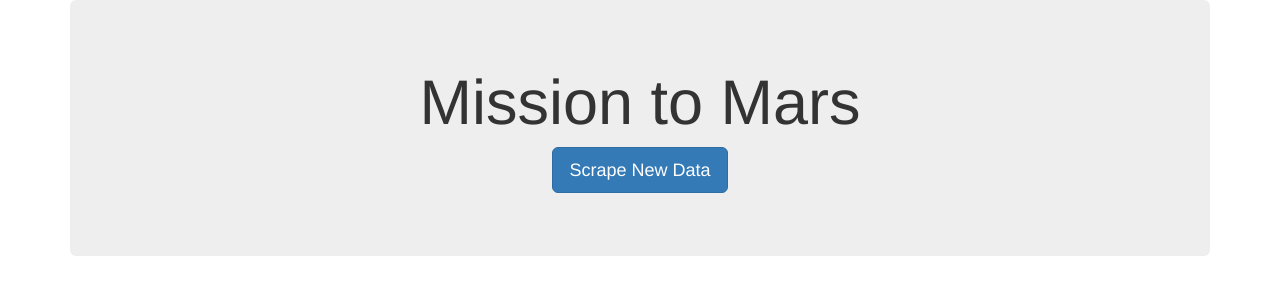
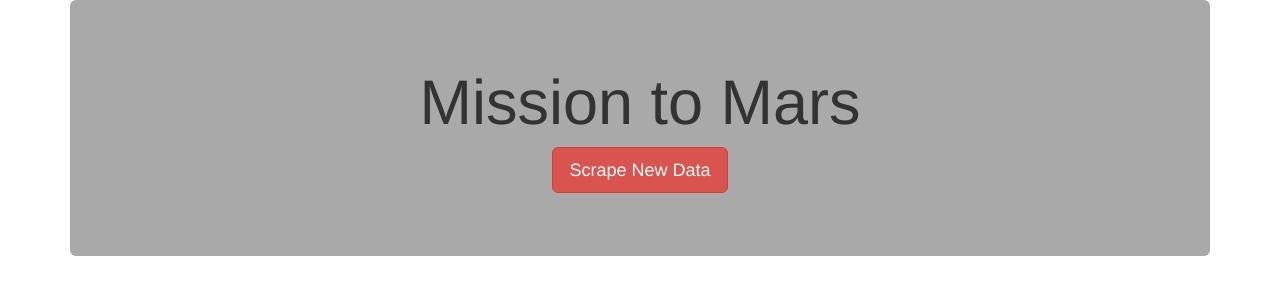
Before and after one commit to B-Stanley-0316/Mission-to-Mars, a Python web app: template templates/index.html in a window 1280 px wide. Shown: the top 287 px of the page. Run offline with Jinja, Linux system fonts and the light colour scheme; the template is opened without the code that fills it, so the values that code supplies are empty; some libraries are stand-ins or nearby versions.

Commit message:
Adding Challenge Data

```diff
--- a/templates/index.html
+++ b/templates/index.html
@@ -13,15 +13,15 @@
   <body>
     <div class="container">
       <!-- Add Jumbotron to Header -->
-      <div class="jumbotron text-center">
+      <div class="jumbotron text-center" style="background-color:darkgrey">
         <h1>Mission to Mars</h1>
         <!-- Add a button to activate scraping script -->
-        <p><a class="btn btn-primary btn-lg" href="http://127.0.0.1:5000/scrape" role="button">Scrape New Data</a></p>
+        <p><a class="btn btn-danger btn-lg" href="http://127.0.0.1:5000/scrape" role="button">Scrape New Data</a></p>
       </div>
 
       <!-- Add section for Mars News -->
       <div class="row" id="mars-news">
-        <div class="col-md-12">
+        <div class="col-md-12 text-center">
           <div class="media">
             <div class="media-body">
               <h2>Latest Mars News</h2>
@@ -45,13 +45,13 @@
           />
         </div>
 
-        <div class="col-md-4">
           <!-- Mars Facts -->
           <div class="row" id="mars-facts">
-            <h4>Mars Facts</h4>
-            {{ mars.facts | safe }}
+            <div class="col-md-4">
+              <h4>Mars Facts</h4>
+              <table class="table table-bordered">{{ mars.facts | safe }}</table>
+            </div>
           </div>
-        </div>
       </div>
 
       <!-- Section for Mars Hemispheres -->
@@ -61,7 +61,7 @@
         </div>
 
         {% for hemisphere in mars.hemispheres %}
-        <div class="col-md-6">
+        <div class="col-md-3">
           <div class="thumbnail">
             <img src="{{hemisphere.img_url | default('static/images/error.png', true)}}" alt="...">
             <div class="caption">
```
Also changed, not shown: README.md, 1 other file.
